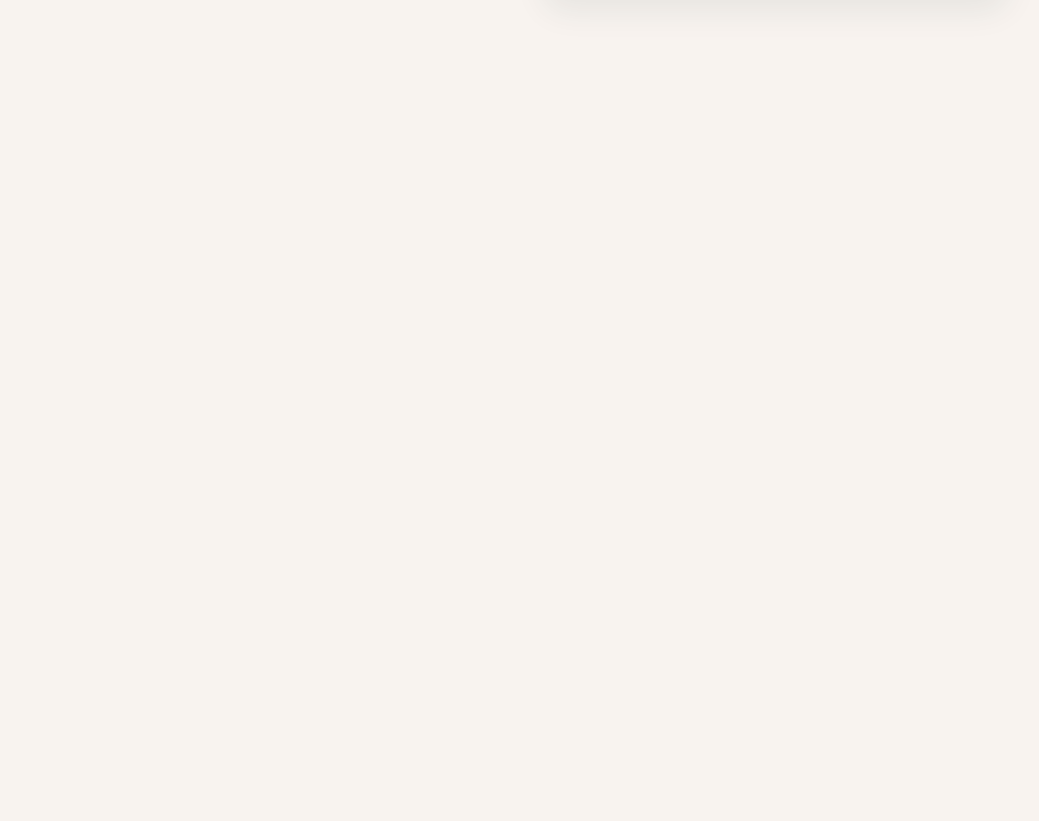
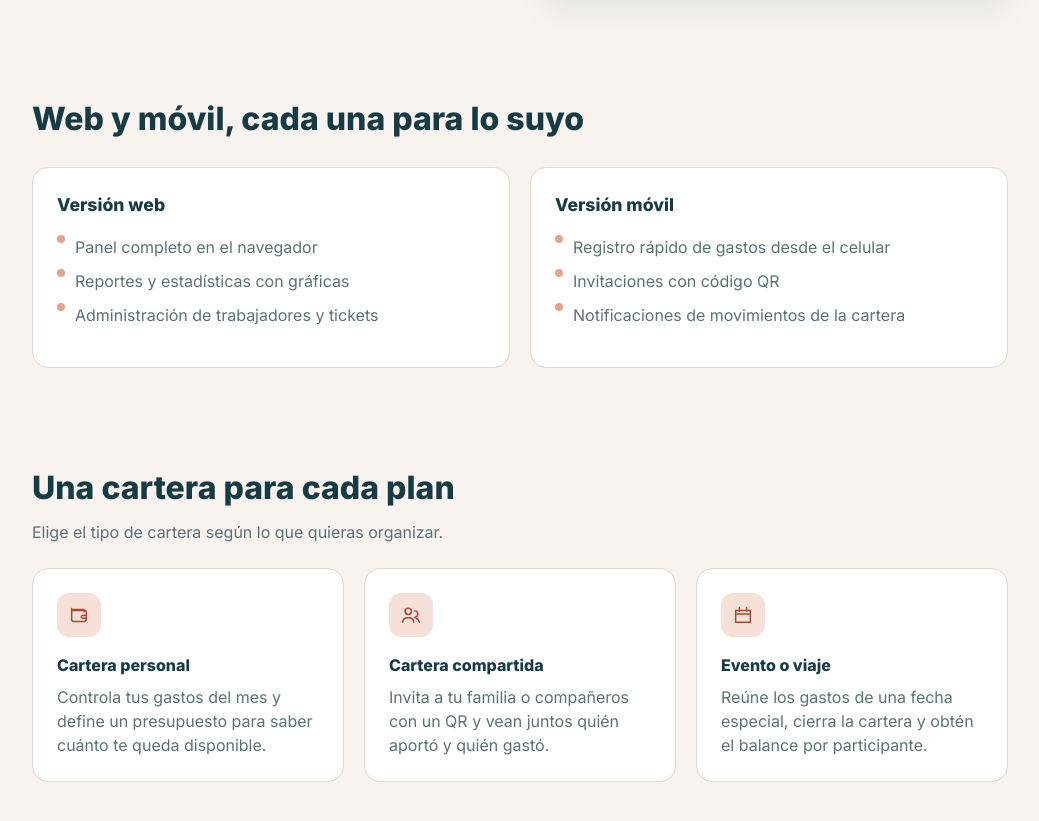
Before and after one commit to IDGS-802-23002541/FinanzApp, a React (Vite) app in the folder web_FinanzaApp/: page / in a window 1280 px wide. Shown: the part 691-1512 px from the top of the page, without its empty margins (120-1159 px from the left). Before the commit the page ends 800 px from the top, so only its background shows below. Built offline with nearby package versions, Linux system fonts and the light colour scheme; no server answers.

Commit message:
feat(web): presentación, comparativa y ejemplos de carteras en la landing [#TG-163]

```diff
--- a/web_FinanzaApp/src/features/landing/pages/Landing.jsx
+++ b/web_FinanzaApp/src/features/landing/pages/Landing.jsx
@@ -3,8 +3,69 @@ import { Link as RouterLink, Navigate } from 'react-router-dom'
 import FormularioComentarios from '../components/FormularioComentarios.jsx'
 import { useAuth } from '../../../hooks/useAuth.js'
 import { PANEL_POR_ROL } from '../../../utils/constantes.js'
+import {
+  IconoCalendario,
+  IconoCartera,
+  IconoPersonas,
+} from '../../../components/ui/Iconos.jsx'
 
 const APK_URL = import.meta.env.VITE_APK_URL ?? ''
+
+const COMPARATIVA = [
+  {
+    titulo: 'Versión web',
+    items: [
+      'Panel completo en el navegador',
+      'Reportes y estadísticas con gráficas',
+      'Administración de trabajadores y tickets',
+    ],
+  },
+  {
+    titulo: 'Versión móvil',
+    items: [
+      'Registro rápido de gastos desde el celular',
+      'Invitaciones con código QR',
+      'Notificaciones de movimientos de la cartera',
+    ],
+  },
+]
+
+const EJEMPLOS = [
+  {
+    titulo: 'Cartera personal',
+    Icono: IconoCartera,
+    descripcion:
+      'Controla tus gastos del mes y define un presupuesto para saber cuánto te queda disponible.',
+  },
+  {
+    titulo: 'Cartera compartida',
+    Icono: IconoPersonas,
+    descripcion:
+      'Invita a tu familia o compañeros con un QR y vean juntos quién aportó y quién gastó.',
+  },
+  {
+    titulo: 'Evento o viaje',
+    Icono: IconoCalendario,
+    descripcion:
+      'Reúne los gastos de una fecha especial, cierra la cartera y obtén el balance por participante.',
+  },
+]
+
+function Tarjeta({ children }) {
+  return (
+    <Box
+      sx={{
+        p: 3,
+        height: '100%',
+        backgroundColor: 'var(--color-superficie)',
+        border: '1px solid var(--color-borde)',
+        borderRadius: '16px',
+      }}
+    >
+      {children}
+    </Box>
+  )
+}
 
 function Landing() {
   const { usuario } = useAuth()
@@ -135,6 +196,102 @@ function Landing() {
 
           <FormularioComentarios />
         </Box>
+
+        <Box component="section" sx={{ mt: { xs: 8, md: 12 } }}>
+          <Typography
+            component="h2"
+            sx={{ fontSize: { xs: '1.5rem', md: '2rem' }, fontWeight: 800 }}
+          >
+            Web y móvil, cada una para lo suyo
+          </Typography>
+          <Box
+            sx={{
+              display: 'grid',
+              gridTemplateColumns: { xs: '1fr', md: '1fr 1fr' },
+              gap: 2.5,
+              mt: 3,
+            }}
+          >
+            {COMPARATIVA.map((columna) => (
+              <Tarjeta key={columna.titulo}>
+                <Typography sx={{ fontWeight: 800, fontSize: '1.1rem' }}>
+                  {columna.titulo}
+                </Typography>
+                <Stack component="ul" spacing={1.25} sx={{ mt: 2, pl: 0, listStyle: 'none' }}>
+                  {columna.items.map((item) => (
+                    <Stack
+                      component="li"
+                      key={item}
+                      direction="row"
+                      spacing={1.25}
+                      sx={{ alignItems: 'flex-start' }}
+                    >
+                      <Box
+                        sx={{
+                          width: 8,
+                          height: 8,
+                          mt: '0.45rem',
+                          borderRadius: '50%',
+                          backgroundColor: 'var(--color-acento)',
+                          flexShrink: 0,
+                        }}
+                      />
+                      <Typography sx={{ color: 'var(--color-texto-secundario)' }}>
+                        {item}
+                      </Typography>
+                    </Stack>
+                  ))}
+                </Stack>
+              </Tarjeta>
+            ))}
+          </Box>
+        </Box>
+
+        <Box component="section" sx={{ mt: { xs: 8, md: 12 } }}>
+          <Typography
+            component="h2"
+            sx={{ fontSize: { xs: '1.5rem', md: '2rem' }, fontWeight: 800 }}
+          >
+            Una cartera para cada plan
+          </Typography>
+          <Typography sx={{ mt: 1, color: 'var(--color-texto-secundario)' }}>
+            Elige el tipo de cartera según lo que quieras organizar.
+          </Typography>
+
+          <Box
+            sx={{
+              display: 'grid',
+              gridTemplateColumns: 'repeat(auto-fit, minmax(240px, 1fr))',
+              gap: 2.5,
+              mt: 3,
+            }}
+          >
+            {EJEMPLOS.map(({ titulo, Icono, descripcion }) => (
+              <Tarjeta key={titulo}>
+                <Box
+                  sx={{
+                    width: 44,
+                    height: 44,
+                    borderRadius: '12px',
+                    backgroundColor: 'var(--color-seleccion)',
+                    color: 'var(--color-seleccion-texto)',
+                    display: 'flex',
+                    alignItems: 'center',
+                    justifyContent: 'center',
+                  }}
+                >
+                  <Icono sx={{ fontSize: 22 }} />
+                </Box>
+                <Typography sx={{ mt: 2, fontWeight: 800 }}>{titulo}</Typography>
+                <Typography
+                  sx={{ mt: 1, color: 'var(--color-texto-secundario)' }}
+                >
+                  {descripcion}
+                </Typography>
+              </Tarjeta>
+            ))}
+          </Box>
+        </Box>
       </Box>
     </Box>
   )
```
